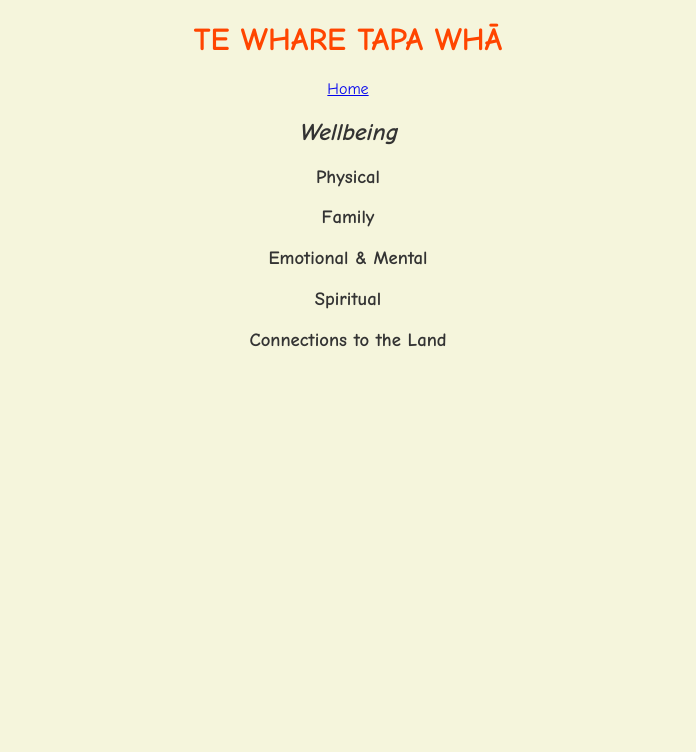
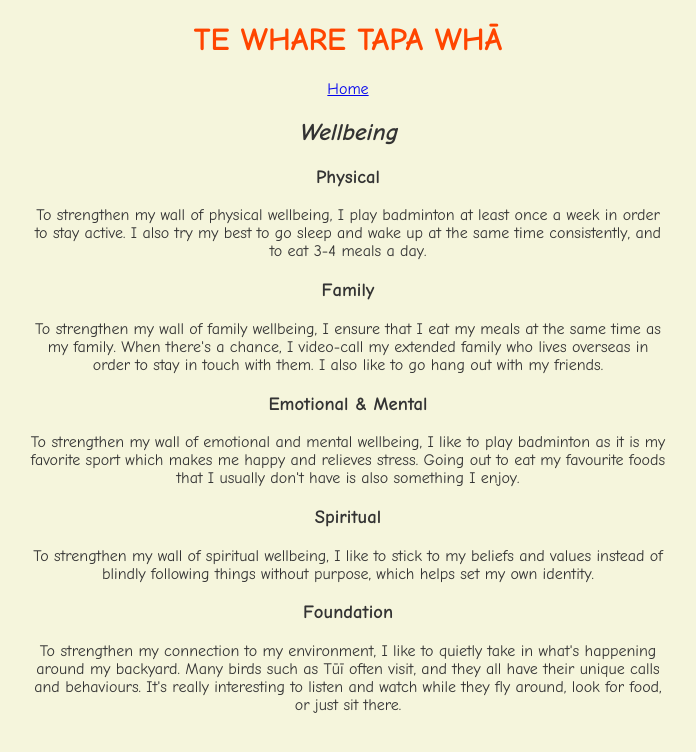
Before and after one commit to lukas-tongco/lukas-tongco.github.io, a plain HTML site: page blog/te-whare-tapa-wha.html in a window 1280 px wide. Shown: the whole page, without its empty margins (292-988 px from the left). Drawn offline with Linux system fonts and the light colour scheme.

Commit message:
Add content to 'Wellbeing' blog

```diff
--- a/blog/te-whare-tapa-wha.html
+++ b/blog/te-whare-tapa-wha.html
@@ -14,23 +14,47 @@
     <h2><em>Wellbeing</em></h2>
     <div class="static">
       <h3>Physical</h3>
-      <p></p>
+      <p>
+        To strengthen my wall of physical wellbeing, I play badminton at least
+        once a week in order to stay active. I also try my best to go sleep and
+        wake up at the same time consistently, and to eat 3-4 meals a day.
+      </p>
     </div>
     <div class="static">
       <h3>Family</h3>
-      <p></p>
+      <p>
+        To strengthen my wall of family wellbeing, I ensure that I eat my meals
+        at the same time as my family. When there's a chance, I video-call my
+        extended family who lives overseas in order to stay in touch with them.
+        I also like to go hang out with my friends.
+      </p>
     </div>
     <div class="static">
       <h3>Emotional & Mental</h3>
-      <p></p>
+      <p>
+        To strengthen my wall of emotional and mental wellbeing, I like to play
+        badminton as it is my favorite sport which makes me happy and relieves
+        stress. Going out to eat my favourite foods that I usually don't have is
+        also something I enjoy.
+      </p>
     </div>
     <div class="static">
       <h3>Spiritual</h3>
-      <p></p>
+      <p>
+        To strengthen my wall of spiritual wellbeing, I like to stick to my
+        beliefs and values instead of blindly following things without purpose,
+        which helps set my own identity.
+      </p>
     </div>
     <div class="static">
-      <h3>Connections to the Land</h3>
-      <p></p>
+      <h3>Foundation</h3>
+      <p>
+        To strengthen my connection to my environment, I like to quietly take in
+        what's happening around my backyard. Many birds such as Tūī often visit,
+        and they all have their unique calls and behaviours. It's really
+        interesting to listen and watch while they fly around, look for food, or
+        just sit there.
+      </p>
     </div>
   </body>
 </html>
```
